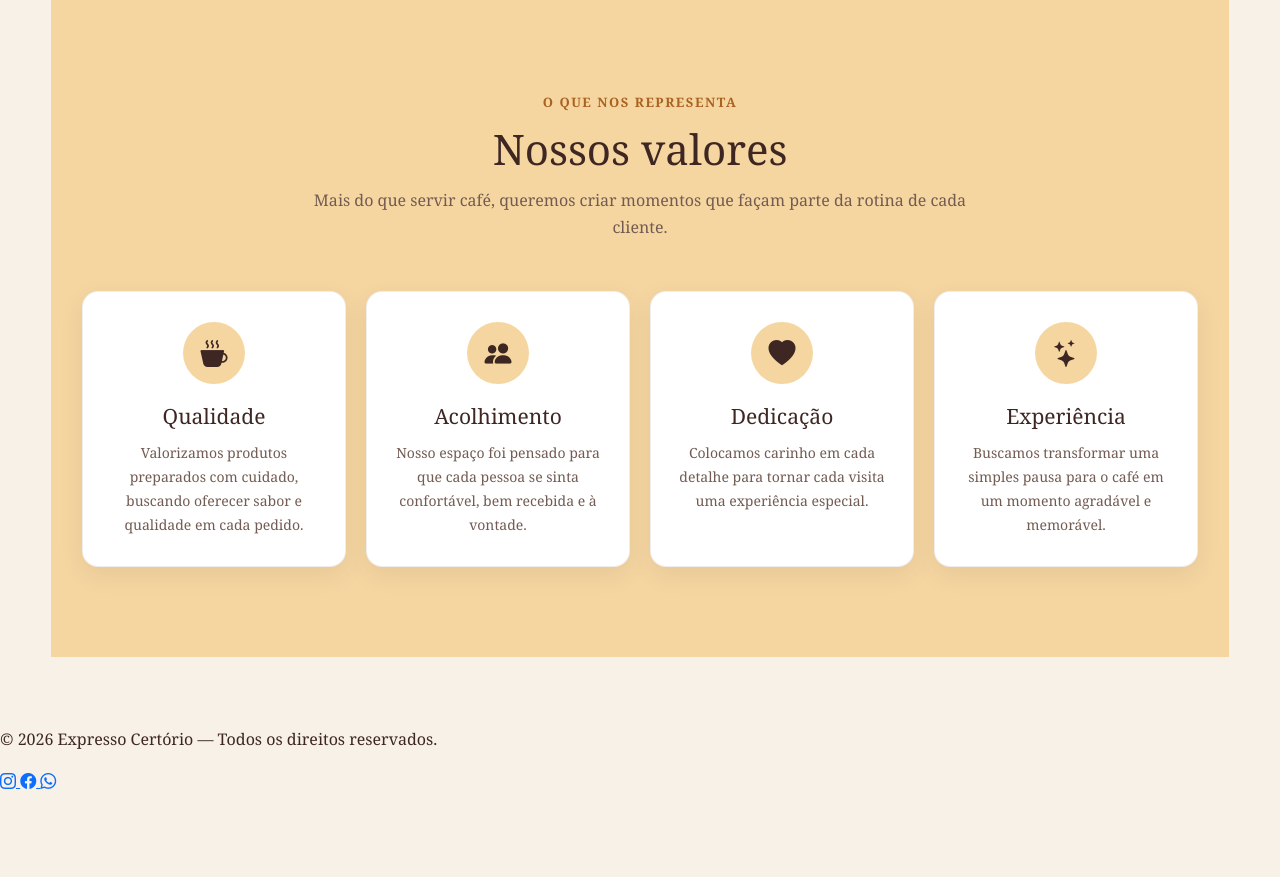
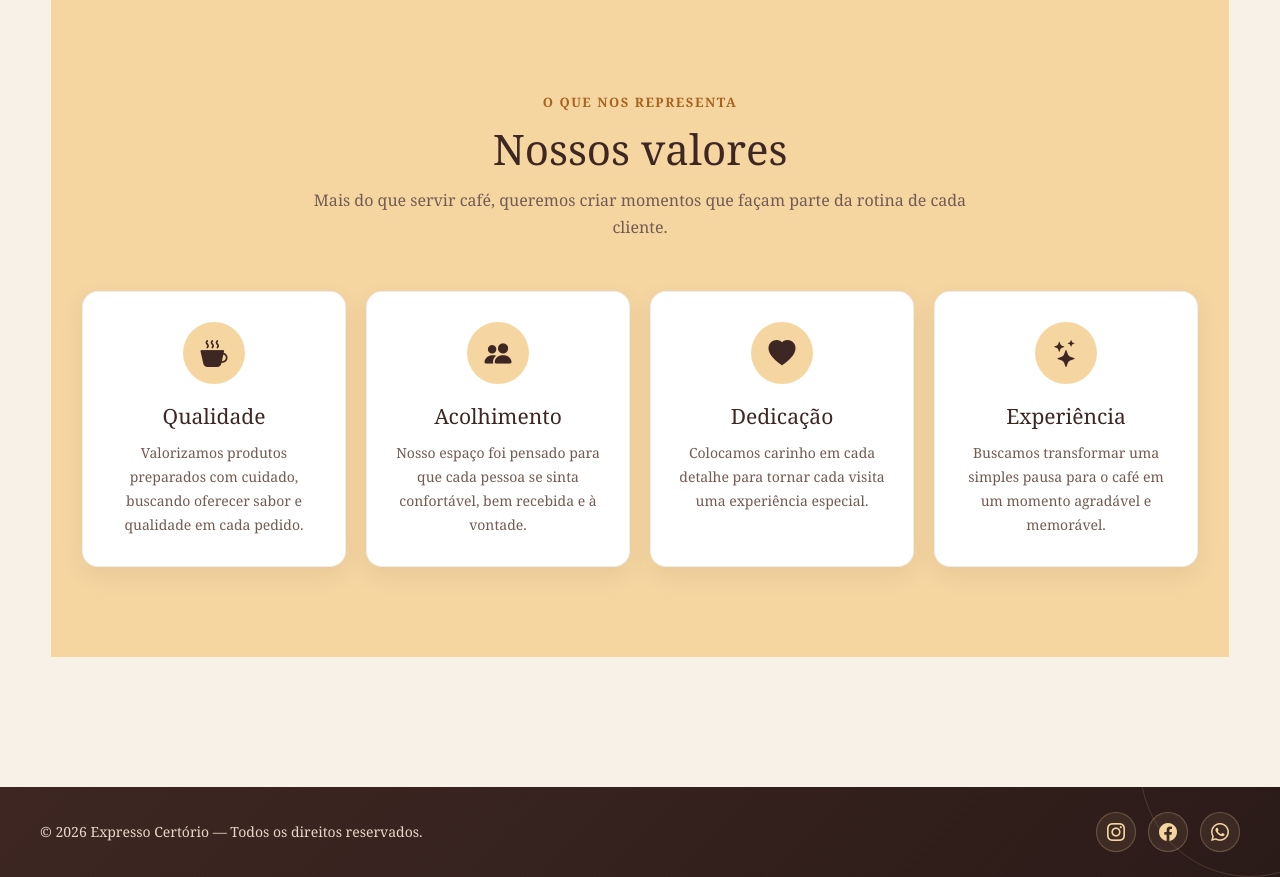
Before and after one commit to nycole23/Cafeteria, a Spring Boot app: page / in a window 1280 px wide. Shown: the part 1514-2391 px from the top of the page. Before the commit the page ends 2303 px from the top, so only its background shows below. Run offline with Spring Boot 4, Linux system fonts and the light colour scheme.

Commit message:
arrumando

```diff
--- a/src/main/resources/static/css/style.css
+++ b/src/main/resources/static/css/style.css
@@ -2335,6 +2335,117 @@ body {
 
 .produto-conteudo p {
     overflow-wrap: anywhere;
+}
+
+/* =========================================
+   FOOTER - EXPRESSO CERTÓRIO
+========================================= */
+
+footer {
+    width: 100%;
+    background: linear-gradient(135deg, #3E2723, #2B1B18);
+    color: #F8EEE5;
+    margin-top: 60px;
+    padding: 25px 20px;
+    position: relative;
+    overflow: hidden;
+    box-sizing: border-box;
+}
+
+/* Detalhe decorativo */
+footer::before {
+    content: "";
+    position: absolute;
+    width: 220px;
+    height: 220px;
+    right: -80px;
+    top: -130px;
+    border: 1px solid rgba(245, 214, 161, 0.15);
+    border-radius: 50%;
+    pointer-events: none;
+}
+
+/* Conteúdo principal */
+.footer-content {
+    width: min(1200px, 100%);
+    margin: 0 auto;
+    display: flex;
+    align-items: center;
+    justify-content: space-between;
+    gap: 25px;
+    position: relative;
+    z-index: 1;
+}
+
+/* Texto de direitos autorais */
+.footer-content p {
+    margin: 0;
+    color: #E8D8C7;
+    font-family: Georgia, "Times New Roman", serif;
+    font-size: 14px;
+    line-height: 1.7;
+}
+
+/* Ícones das redes sociais */
+.footer-icons {
+    display: flex;
+    align-items: center;
+    gap: 12px;
+}
+
+/* Links dos ícones */
+.footer-icons a {
+    width: 40px;
+    height: 40px;
+    display: flex;
+    align-items: center;
+    justify-content: center;
+    border-radius: 50%;
+    border: 1px solid rgba(245, 214, 161, 0.25);
+    background: rgba(245, 214, 161, 0.08);
+    color: #F5D6A1;
+    text-decoration: none;
+    font-size: 18px;
+    transition: background 0.3s ease,
+                color 0.3s ease,
+                transform 0.3s ease;
+}
+
+/* Efeito ao passar o mouse */
+.footer-icons a:hover {
+    background: #D99A45;
+    color: #3E2723;
+    border-color: #D99A45;
+    transform: translateY(-3px);
+}
+
+/* Acessibilidade: foco pelo teclado */
+.footer-icons a:focus-visible {
+    outline: 2px solid #F5D6A1;
+    outline-offset: 4px;
+}
+
+/* Responsividade para celulares */
+@media (max-width: 600px) {
+
+    footer {
+        margin-top: 40px;
+        padding: 25px 16px;
+    }
+
+    .footer-content {
+        flex-direction: column;
+        text-align: center;
+        gap: 18px;
+    }
+
+    .footer-content p {
+        font-size: 13px;
+    }
+
+    .footer-icons {
+        justify-content: center;
+    }
 }
 
 /* =========================================
```
